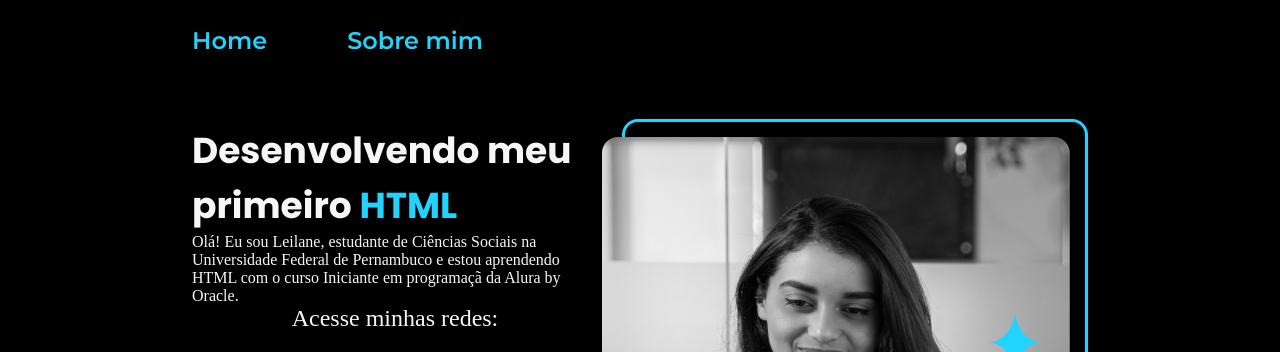
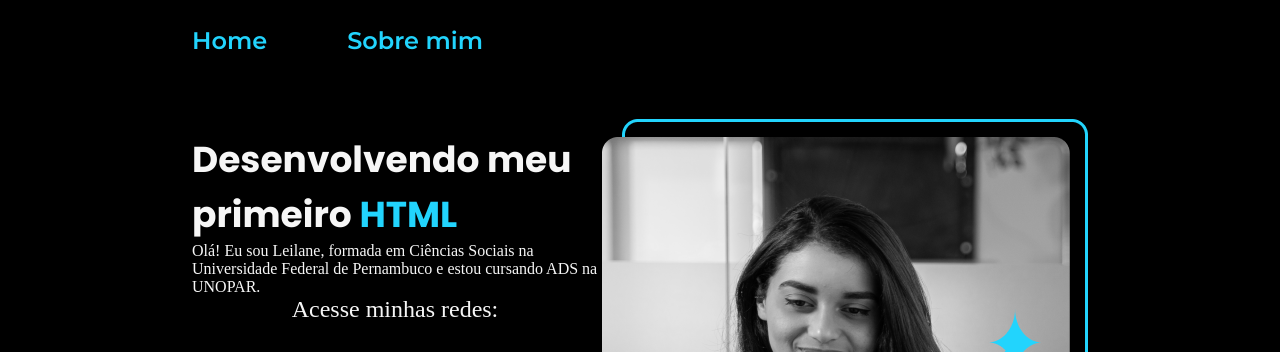
Before and after one commit to nleilane/estudando-html-css-portfolio, a plain HTML site: page index.html in a window 1280 px wide. Shown: the top 352 px of the page. Drawn offline with Linux system fonts and the light colour scheme.

Commit message:
alterado apresentacao

```diff
--- a/index.html
+++ b/index.html
@@ -19,7 +19,7 @@
             <h1 class="apresentacao__conteudo__titulo">Desenvolvendo meu primeiro
             <strong class="titulo-destaque">HTML
             </strong></h1>
-            <p class="apresentacao___conteudo__texto">Olá! Eu sou Leilane, estudante de Ciências Sociais na Universidade Federal de Pernambuco e estou aprendendo HTML com o curso Iniciante em programaçã da Alura by Oracle.</p>
+            <p class="apresentacao___conteudo__texto">Olá! Eu sou Leilane, formada em Ciências Sociais na Universidade Federal de Pernambuco e estou cursando ADS na UNOPAR.</p>
             <div class="apresentacao__links">
                 <h2 class= "apresentacao__links__subtitulo">Acesse minhas redes:</h2>
             <a class="apresentacao__links_link" href="https://instagram.com/nleilaneves">
```
